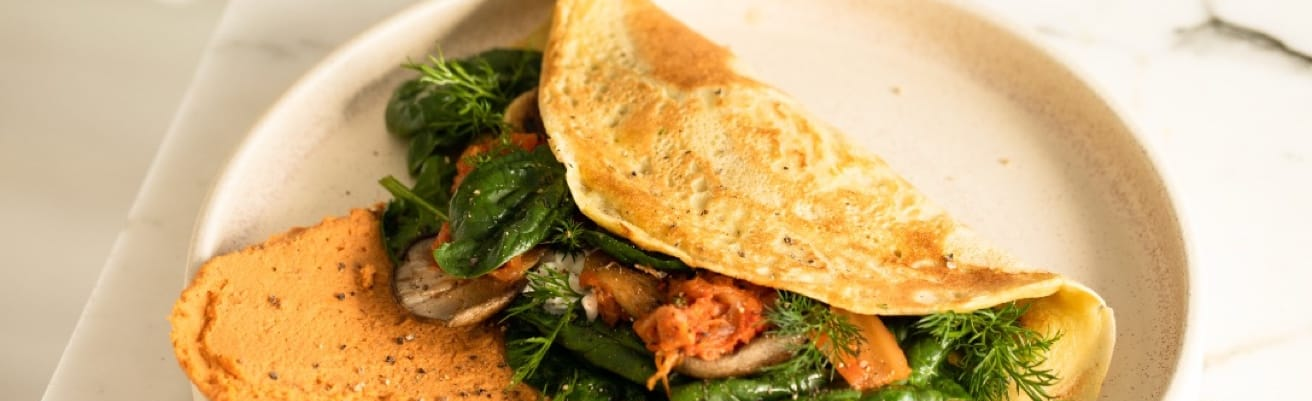
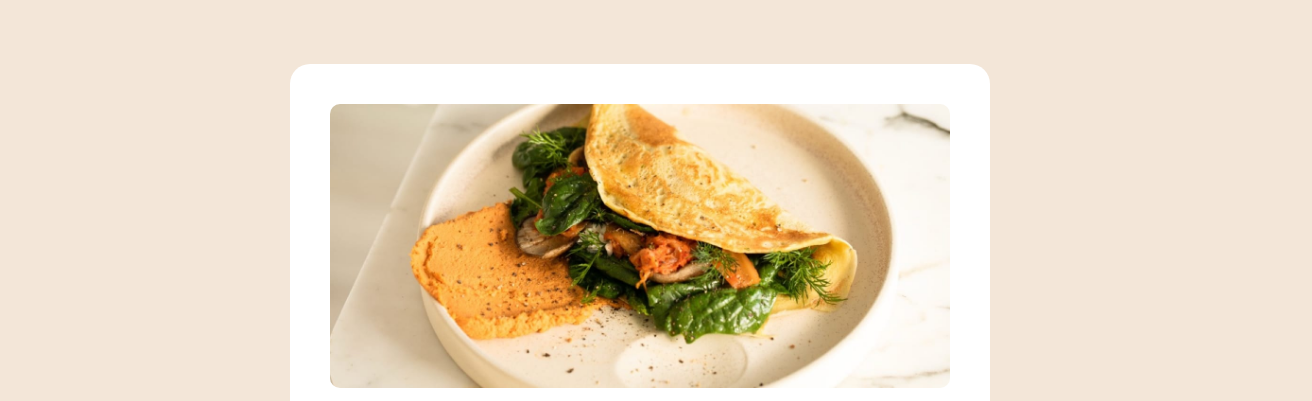
Before and after one commit to pkasprzak9/recipe-page, a plain HTML site: page index.html in a window 1280 px wide. Shown: the top 401 px of the page, 1312 px wide, since content can reach past the window. Drawn offline with Linux system fonts and the light colour scheme.

Commit message:
chore: Update font-weight and styles for custom fonts
This commit updates the font-weight and styles for the custom fonts "Outfit" and "YoungSerif". The font-weight is changed from a range of 100-900 to a single value of 400. Additionally, the font-family is applied to the appropriate elements in the HTML and SCSS files. These changes ensure consistent and correct display of the custom fonts throughout the website.

```diff
--- a/style/scss/_typography.scss
+++ b/style/scss/_typography.scss
@@ -7,7 +7,7 @@
 @font-face {
   font-family: 'YoungSerif';
   src: url('../../assets/fonts/young-serif/YoungSerif-Regular.ttf') format('truetype');
-  font-weight: 100 900;
+  font-weight: 400;
 }
 
 $regular: 400;
--- a/style/scss/style.scss
+++ b/style/scss/style.scss
@@ -2,3 +2,42 @@
 @import 'normalize';
 @import 'typography';
 @import 'mixins';
+
+body {
+  @include flex-center;
+  min-height: 100vh;
+  flex-direction: column;
+  background-color: $eggshell;
+}
+
+.container {
+  background-color: $white;
+  width: 100%;
+  max-width: 700px;
+  border-radius: 20px;
+  margin: 5% 0;
+  padding: 2.5em;
+  font-family: 'Outfit', sans-serif;
+  h1, h2, h3, h4, h5, h6 {
+    font-family: 'YoungSerif', serif;
+  }
+
+  @media (max-width: 768px) {
+    margin: 0;
+    border-radius: 0;
+  }
+}
+
+
+
+// Image Styles
+img {
+  max-width: 100%;
+  border-radius: 10px;
+
+  @media (max-width: 768px) {
+    margin: -2.5em -2.5em 0 -2.5em;
+    max-width: calc(100% + 5em);
+    border-radius: 0;
+  }
+}
```
Also changed, not shown: style/css/style.css, 1 other file.
